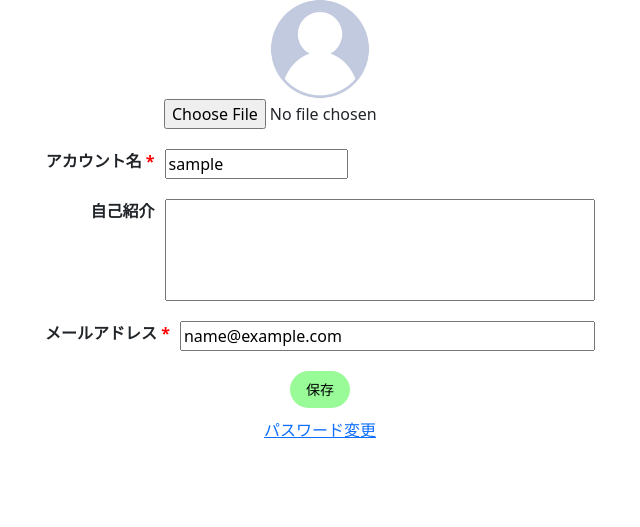
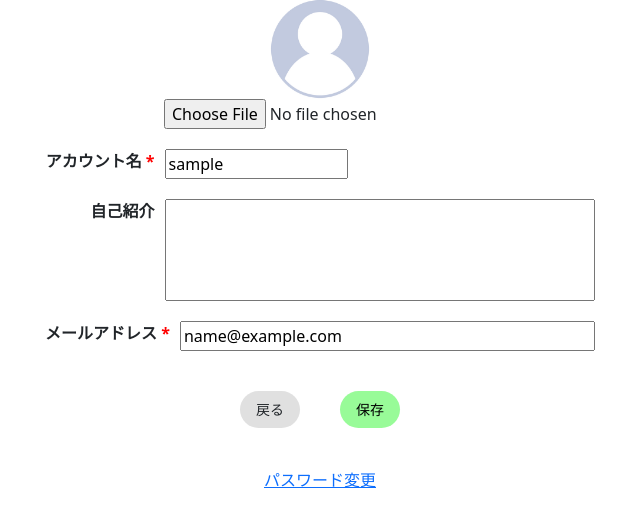
Before and after one commit to reina-nakanishi/TipTree, a Django app: page /accounts/user_edit in a window 1280 px wide. Shown: the part 84-611 px from the top of the page, without its empty margins (320-960 px from the left). Run offline with Django 5.2, Linux system fonts and the light colour scheme; the visitor is signed in with stand-in values (Sample User, id 1); data that the repository does not hold is empty.

Commit message:
user_edit.htmlで戻るボタンを追加した

```diff
--- a/tiptree_project/templates/accounts/user_edit.html
+++ b/tiptree_project/templates/accounts/user_edit.html
@@ -49,7 +49,10 @@
         <div class="error-message">{{ user_edit_form.email.errors }}</div>
     </div>
 </div>
-<input type="submit" value="保存" class="save-btn">
+<div class="action-btn">
+    <a href="{% url 'accounts:my_page'%}" class="back-btn">戻る</a>
+    <input type="submit" value="保存" class="save-btn">
+</div>
 </form>
 <a href="{% url 'accounts:change_password' %}">パスワード変更</a>
 {% endblock %}
```
